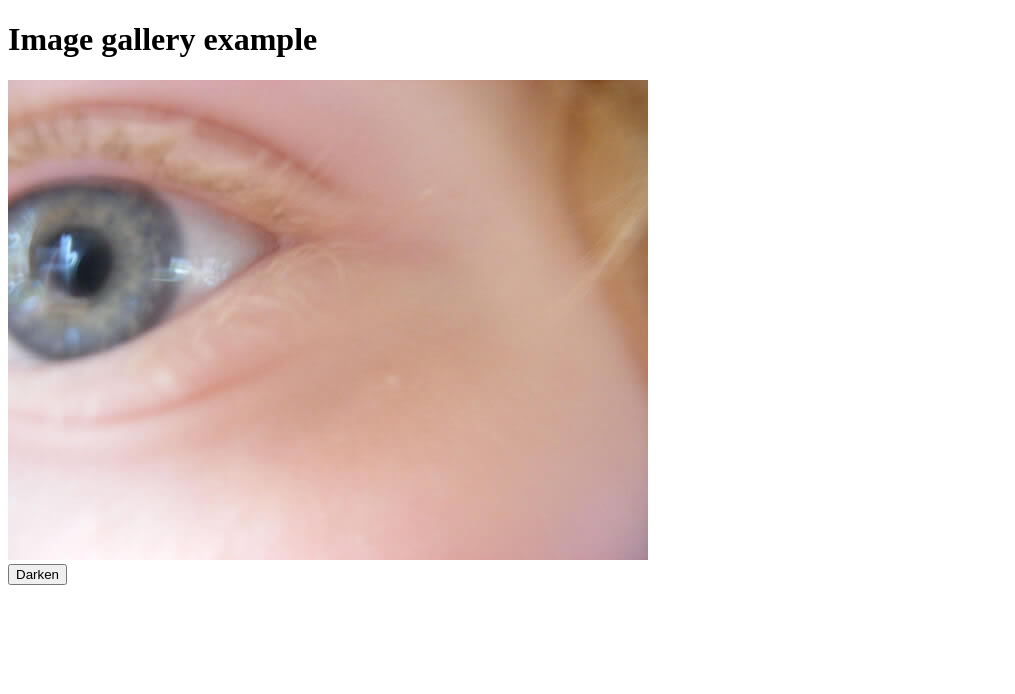
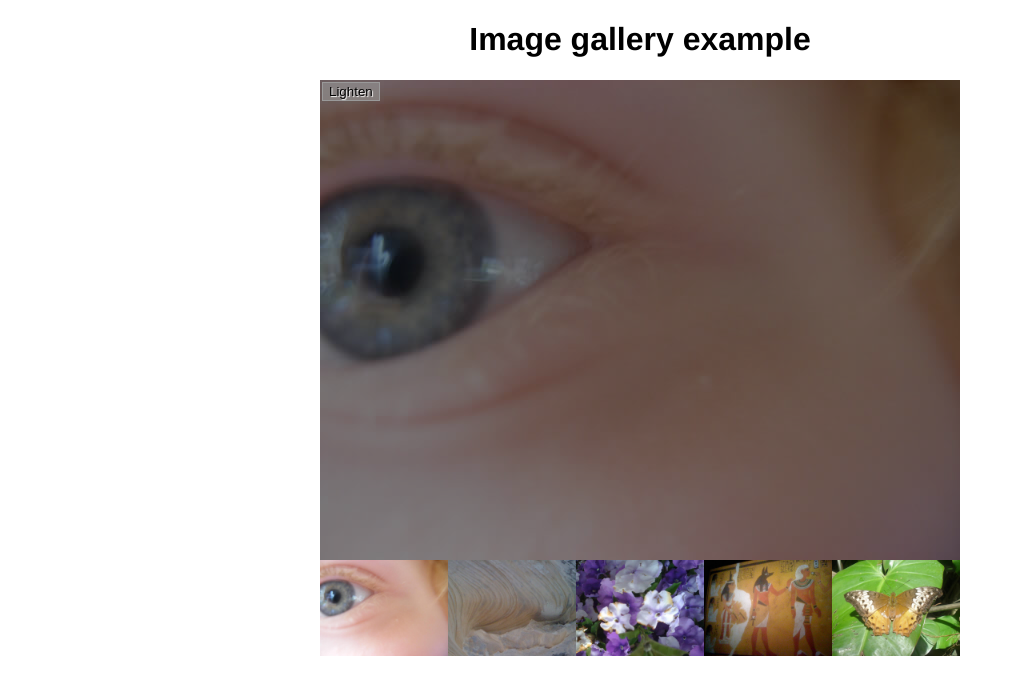
Before and after one commit to Leterrian/Image-Gallery, a plain HTML site: page index.html in a window 1280 px wide. Both pictures are taken after a click on the button "Darken". Shown: the whole page, without its empty margins (0-1015 px from the left). Drawn offline with Linux system fonts and the light colour scheme.

Commit message:
debugging.

```diff
--- a/index.html
+++ b/index.html
@@ -1,24 +1,27 @@
 <!DOCTYPE html>
-<html lang="en-us">
+<html lang="en-US">
   <head>
     <meta charset="utf-8">
+    <meta name="viewport" content="width=device-width">
     <title>Image gallery</title>
-        <link rel="stylesheet" href="styles.css">
+
+    <link rel="stylesheet" href="style.css">
+
   </head>
+
   <body>
     <h1>Image gallery example</h1>
 
     <div class="full-img">
-            <img
-                class="displayed-img"
-                src="images/pic1.jpg"
-                alt="Closeup of a blue human eye" />
+      <img class="displayed-img" src="images/pic1.jpg" alt="Closeup of a human eye">
       <div class="overlay"></div>
-            <button class="dark">Darken</button>
+      <button type="button" class="dark">Darken</button>
     </div>
 
-        <div class="thumb-bar"></div>
+    <div class="thumb-bar">
 
+
+    </div>
+    <script src="main.js"></script>
   </body>
-
 </html>
--- a/main.js
+++ b/main.js
@@ -5,27 +5,40 @@ const btn = document.querySelector('button');
 const overlay = document.querySelector('.overlay');
 
 /* Declaring the array of image filenames */
-const filenames = ["pic1.jpg", "pic2.jpg", "pic3.jpg" , "pic4.jpg", "pic5.jpg"];
 
-/* Declaring the alternative text for each image file */
-const alt = {
-    "pic1.jpg" : "Close up of eye",
-    "pic2.jpg" : "ocean looking rock",
-    "pic3.jpg" : "white and purple flowers",
-    "pic4.jpg" : "pharoah painting",
-    "pic5.jpg" : "moth on a leaf"
-
-};
-
-
-
+const images = ['pic1.jpg', `pic2.jpg`, `pic3.jpg`, `pic4.jpg`, `pic5.jpg`];
+const alts = {
+  'pic1.jpg' : 'Closeup of a human eye',
+  'pic2.jpg' : 'Rock that looks like a wave',
+  'pic3.jpg' : 'Purple and white pansies',
+  'pic4.jpg' : 'Section of wall from a pharoah\'s tomb',
+  'pic5.jpg' : 'Large moth on a leaf'
+}
 
 /* Looping through images */
-for (const files in filenames)  {
-    const newImage = document.createElement('img');
-    newImage.setAttribute('src', `images/${files}`);
-    newImage.setAttribute('alt', alt[image]);
-    thumbBar.appendChild(newImage);
 
-    }
+for (const image of images) {
+  const newImage = document.createElement('img');
+  newImage.setAttribute('src', `images/${image}`);
+  newImage.setAttribute('alt', alts[image]);
+  thumbBar.appendChild(newImage);
+  newImage.addEventListener('click', e => {
+    displayedImage.src = e.target.src;
+    displayedImage.alt = e.target.alt;
+  });
+}
+
 /* Wiring up the Darken/Lighten button */
+
+btn.addEventListener('click', () => {
+  const btnClass = btn.getAttribute('class');
+  if (btnClass === 'dark') {
+    btn.setAttribute('class','light');
+    btn.textContent = 'Lighten';
+    overlay.style.backgroundColor = 'rgba(0,0,0,0.5)';
+  } else {
+    btn.setAttribute('class','dark');
+    btn.textContent = 'Darken';
+    overlay.style.backgroundColor = 'rgba(0,0,0,0)';
+  }
+});
```
Lines whose indentation alone changed are shown as unchanged.
